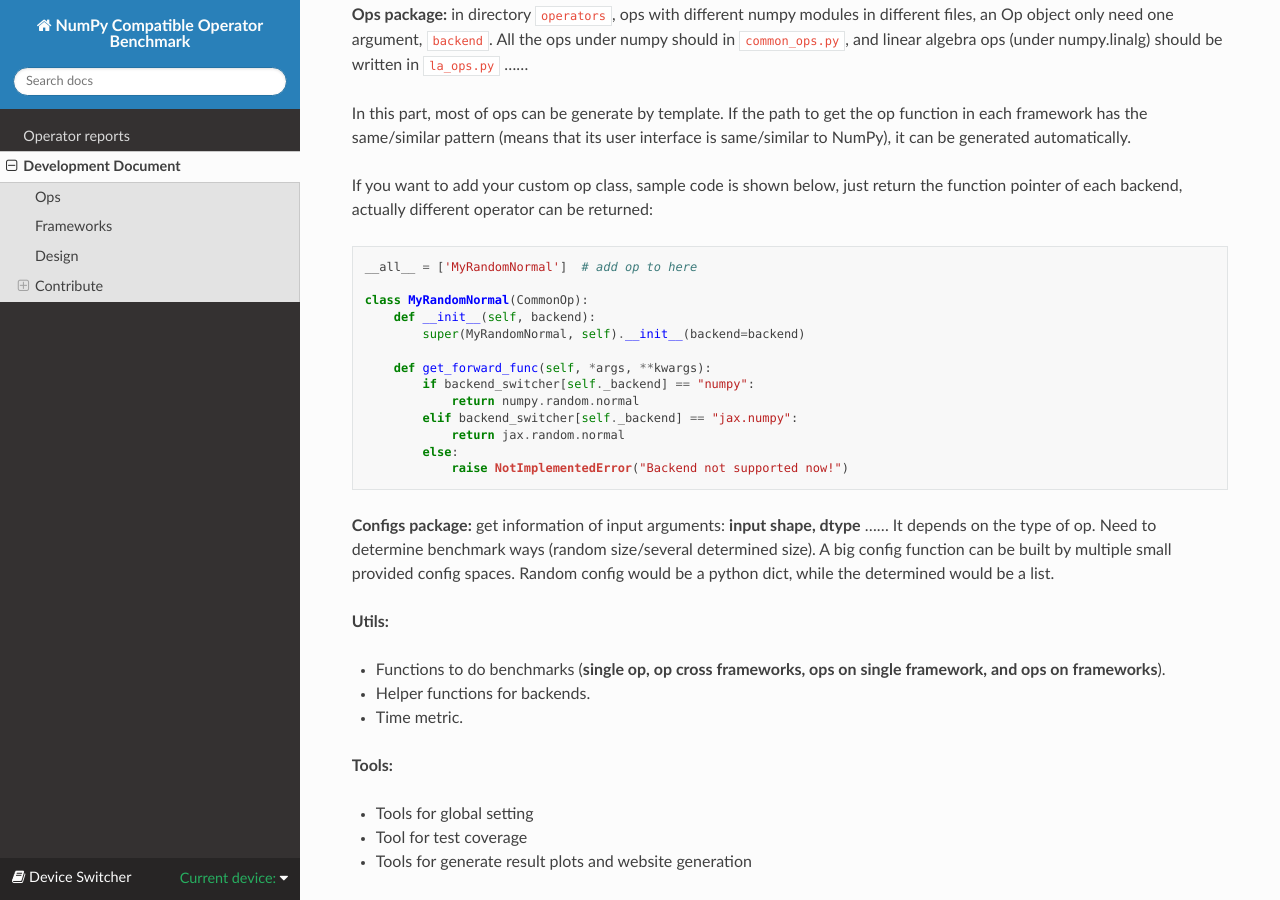
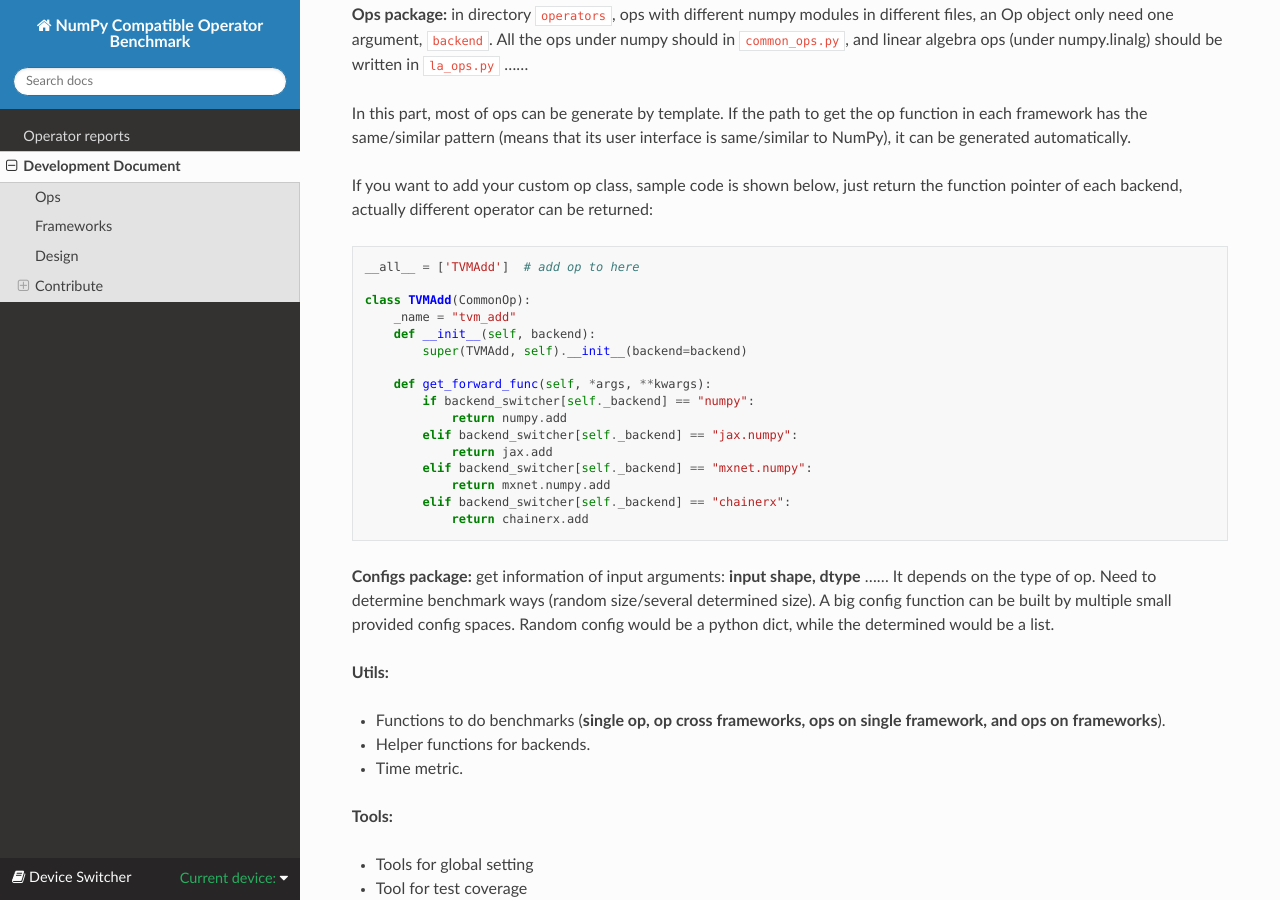
Before and after one commit to hgt312/NumpyXBench, a Sphinx documentation site: the page built from doc/doc.md, in a window 1280 px wide and 900 px high, scrolled down 733 px. Built offline with Sphinx 7.4.7 and the Read the Docs theme 2.0.0, drawn with Linux system fonts in a browser that asks for light colours; pages that are not in the unit, such as notebooks, are missing from menus; some of the changed text lies outside the part shown.

Commit message:
update dev doc

````diff
--- a/doc/doc.md
+++ b/doc/doc.md
@@ -29,19 +29,22 @@ In this part, most of ops can be generate by template. If the path to get the op
 If you want to add your custom op class, sample code is shown below, just return the function pointer of each backend, actually different operator can be returned:
 
 ```python
-__all__ = ['MyRandomNormal']  # add op to here
+__all__ = ['TVMAdd']  # add op to here
 
-class MyRandomNormal(CommonOp):
+class TVMAdd(CommonOp):
+    _name = "tvm_add"
     def __init__(self, backend):
-        super(MyRandomNormal, self).__init__(backend=backend)
+        super(TVMAdd, self).__init__(backend=backend)
 
     def get_forward_func(self, *args, **kwargs):
         if backend_switcher[self._backend] == "numpy":
-            return numpy.random.normal
+            return numpy.add
         elif backend_switcher[self._backend] == "jax.numpy":
-            return jax.random.normal
-        else:
-            raise NotImplementedError("Backend not supported now!")
+            return jax.add
+        elif backend_switcher[self._backend] == "mxnet.numpy":
+            return mxnet.numpy.add
+        elif backend_switcher[self._backend] == "chainerx":
+            return chainerx.add
 ```
 
 **Configs package:** get information of input arguments: **input shape, dtype** …… It depends on the type of op. Need to determine benchmark ways (random size/several determined size). A big config function can be built by multiple small provided config spaces. Random config would be a python dict, while the determined would be a list.
````
Also changed, not shown: other parts of doc/doc.md (+6 -6 lines).
